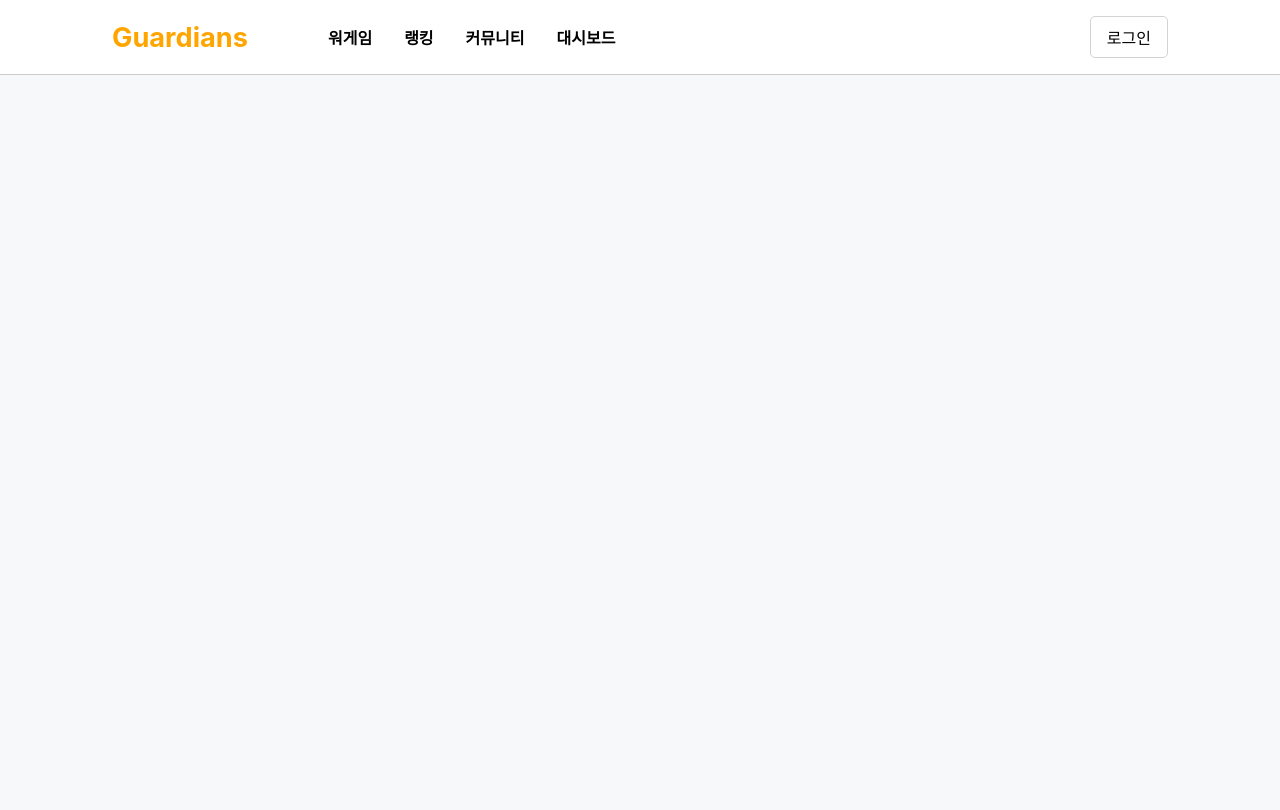
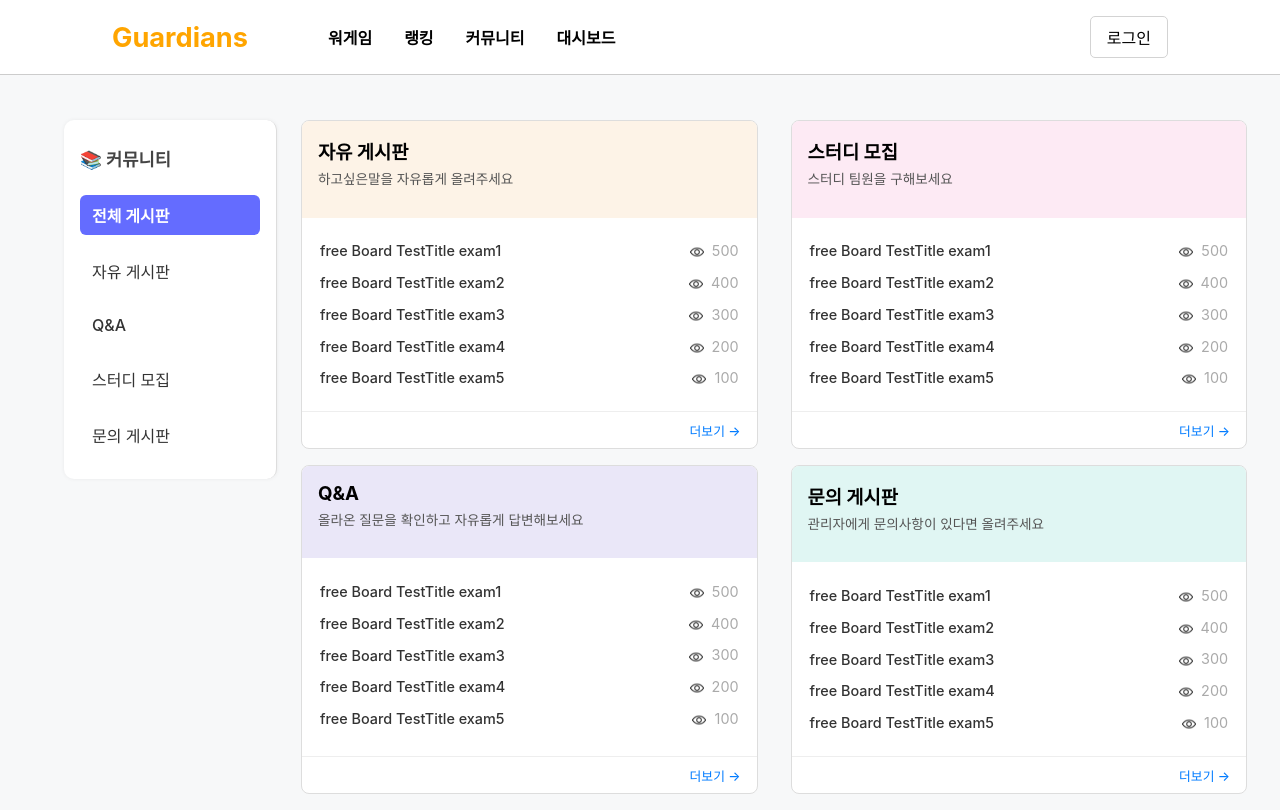
Before and after one commit to BeeGuardians/Guardians-frontend, a React (Vite) app in the folder guardians/: page /community in a window 1280 px wide. Built offline with nearby package versions, Linux system fonts and the light colour scheme; a web font is replaced by a local one.

Commit message:
feat : add CommunityPage

```diff
--- a/guardians/src/App.tsx
+++ b/guardians/src/App.tsx
@@ -6,22 +6,35 @@ import Ranking from "./pages/Ranking";
 import Header from "./components/Header";
 import WargamePage from "./pages/WargamePage/WargamePage";
 
+//커뮤니티 관련
+import CommunityPage from "./pages/community/CommunityPage";
+// import FreeBoardPage from "./pages/community/FreeBoardPage";
+// import QnaBoardPage from "./pages/community/QnaBoardPage";
+// import StudyBoardPage from "./pages/community/StudyBoardPage";
+// import InquiryBoardPage from "./pages/community/InquiryBoardPage";
+
 function App() {
     return (
         <>
             <Header />
-            <div style={{ paddingTop: "5rem" , paddingLeft: "8rem" }}>
+            <div style={{ paddingTop: "5rem", paddingLeft: "3rem" }}>
                 <Routes>
                     <Route path="/" element={<Home />} />
                     <Route path="/login" element={<Login />} />
                     <Route path="/ranking" element={<Ranking />} />
                     <Route path="/dashboard" element={<Dashboard />} />
-                    <Route path="/wargame" element={<WargamePage />} /> {/* ✅ 추가 */}
+                    <Route path="/wargame" element={<WargamePage />} />
+
+                    {/* 커뮤니티 전체 */}
+                    <Route path="/community" element={<CommunityPage />} />
+                    {/*<Route path="/community/free" element={<FreeBoardPage />} />*/}
+                    {/*<Route path="/community/qna" element={<QnaBoardPage />} />*/}
+                    {/*<Route path="/community/study" element={<StudyBoardPage />} />*/}
+                    {/*<Route path="/community/inquiry" element={<InquiryBoardPage />} />*/}
                 </Routes>
             </div>
         </>
     );
 }
 
-
 export default App;
--- a/guardians/src/pages/WargamePage/WargamePage.tsx
+++ b/guardians/src/pages/WargamePage/WargamePage.tsx
@@ -6,10 +6,10 @@ import PopularWargameList from "./PopularWargameList";
 
 function WargamePage() {
     return (
-        <div style={{ display: "flex", padding: "1.5rem" }}>
+        <div style={{ display: "flex", padding: "1.5rem", paddingLeft: "8rem"  }}>
             {/* 왼쪽 메인 */}
             <div style={{ flex: 1.8, paddingRight: "2rem" }}>
-                <h2 style={{ fontWeight: 700 }}>
+                <h2 style={{ fontWeight: 600 }}>
                     워게임
                 </h2>
                 <h3 style={{ marginTop: "0rem", marginBottom: "1rem", fontWeight: 400, fontSize: "1rem", color: "#666" }}>
--- /dev/null
+++ b/guardians/src/pages/community/CommunityPage.tsx
@@ -0,0 +1,52 @@
+import Sidebar from "./components/Sidebar";
+import BoardSection from "./components/BoardSection";
+
+const CommunityPage = () => {
+    const dummyPosts = Array.from({ length: 5 }, (_, i) => ({
+        id: i + 1,
+        title: `free Board TestTitle exam${i + 1}`,
+        views: 100 * (5 - i),
+    }));
+
+    return (
+        <div style={{ marginTop: "1.5rem", display: "flex", gap: "1.5rem", padding: "1rem" }}>
+            <Sidebar />
+            <div style={{ flex: 1 }}>
+                {/*<h2 style={{ marginBottom: "1rem", fontWeight: 600 }}>전체 게시판</h2>*/}
+
+                <div style={{ display: "grid", gridTemplateColumns: "repeat(2, 1fr)", gap: "1rem" }}>
+                    <BoardSection
+                        title="자유 게시판"
+                        description="하고싶은말을 자유롭게 올려주세요"
+                        posts={dummyPosts}
+                        color="#fdf3e7"
+                        link="/community/free"
+                    />
+                    <BoardSection
+                        title="스터디 모집"
+                        description="스터디 팀원을 구해보세요"
+                        posts={dummyPosts}
+                        color="#fdeaf4"
+                        link="/community/study"
+                    />
+                    <BoardSection
+                        title="Q&A"
+                        description="올라온 질문을 확인하고 자유롭게 답변해보세요"
+                        posts={dummyPosts}
+                        color="#eae7f8"
+                        link="/community/qna"
+                    />
+                    <BoardSection
+                        title="문의 게시판"
+                        description="관리자에게 문의사항이 있다면 올려주세요"
+                        posts={dummyPosts}
+                        color="#e0f6f3"
+                        link="/community/inquiry"
+                    />
+                </div>
+            </div>
+        </div>
+    );
+};
+
+export default CommunityPage;
--- /dev/null
+++ b/guardians/src/pages/community/components/BoardSection.tsx
@@ -0,0 +1,84 @@
+import { Link } from "react-router-dom";
+import viewIcon from "../../../assets/view.png"; // 경로는 너 구조에 맞게 조정
+
+type Post = {
+    id: number;
+    title: string;
+    views: number;
+};
+
+type Props = {
+    title: string;
+    description: string;
+    posts: Post[];
+    color?: string;
+    link: string;
+};
+
+const BoardSection = ({ title, description, posts, color = "#f5f5f5", link }: Props) => {
+    return (
+        <div
+            style={{
+                maxWidth: "100%",
+                width: "96%",
+                borderRadius: "8px",
+                overflow: "hidden",
+                border: "1px solid #ddd",
+                backgroundColor: "#fff",
+                display: "flex",
+                flexDirection: "column",
+                justifyContent: "space-between",
+            }}
+        >
+            {/* ✅ 상단: 색 배경 영역 */}
+            <div style={{ backgroundColor: color, padding: "1rem" }}>
+                <h3 style={{ margin: 0 }}>{title}</h3>
+                <p style={{ fontSize: "0.85rem", color: "#555", marginTop: "0.25rem" }}>{description}</p>
+            </div>
+
+            {/* ✅ 하단: 게시글 테이블 영역 */}
+            <div style={{ padding: "1rem", flexGrow: 1 }}>
+                <table style={{ width: "100%", fontSize: "0.9rem" }}>
+                    <tbody>
+                    {posts.map((post) => (
+                        <tr key={post.id}>
+                            <td style={{ padding: "0.4rem 0" }}>
+                                <Link
+                                    to={`${link}/${post.id}`}
+                                    style={{
+                                        color: "#333",
+                                        textDecoration: "none",
+                                        transition: "color 0.2s",
+                                    }}
+                                    onMouseOver={(e) => (e.currentTarget.style.color = "#646cff")}
+                                    onMouseOut={(e) => (e.currentTarget.style.color = "#333")}
+                                >
+                                    {post.title}
+                                </Link>
+
+                            </td>
+                            <td style={{ padding: "0.4rem 0", textAlign: "right", color: "#aaa", width: "80px" }}>
+                                <img
+                                    src={viewIcon}
+                                    alt="view"
+                                    style={{ width: "14px", height: "14px", verticalAlign: "middle", marginRight: "4px" }}
+                                />
+                                <span> {post.views}</span>
+                            </td>
+                        </tr>
+                    ))}
+                    </tbody>
+                </table>
+            </div>
+
+            {/* 더보기 */}
+            <div style={{ padding: "0.5rem 1rem", textAlign: "right", borderTop: "1px solid #eee" }}>
+                <Link to={link} style={{ fontSize: "0.8rem", color: "#007bff" }}>
+                    더보기 →
+                </Link>
+            </div>
+        </div>
+    );
+};
+
+export default BoardSection;
--- /dev/null
+++ b/guardians/src/pages/community/components/Sidebar.tsx
@@ -0,0 +1,59 @@
+import { Link, useLocation } from "react-router-dom";
+
+const Sidebar = () => {
+    const location = useLocation();
+
+    const menuItems = [
+        { path: "/community", label: "전체 게시판" },
+        { path: "/community/free", label: "자유 게시판" },
+        { path: "/community/qna", label: "Q&A" },
+        { path: "/community/study", label: "스터디 모집" },
+        { path: "/community/inquiry", label: "문의 게시판" },
+    ];
+
+    return (
+        <aside
+            style={{
+                right :"100px",
+                width: "180px",
+                padding: "0.5rem 1rem",
+                borderRight: "1px solid #ddd",
+                backgroundColor: "#fff",
+                borderRadius: "10px",
+                boxShadow: "0 0 4px rgba(0,0,0,0.06)",
+                height: "fit-content",
+            }}
+        >
+            <h3 style={{ fontSize: "1.1rem", marginBottom: "1.5rem", fontWeight: 700, color: "#444" }}>
+                📚 커뮤니티
+            </h3>
+            <ul style={{ listStyle: "none", padding: 0, margin: 0 }}>
+                {menuItems.map((item) => {
+                    const isActive = location.pathname === item.path;
+
+                    return (
+                        <li key={item.path} style={{ marginBottom: "1rem" }}>
+                            <Link
+                                to={item.path}
+                                style={{
+                                    display: "block",
+                                    padding: "0.5rem 0.75rem",
+                                    borderRadius: "6px",
+                                    textDecoration: "none",
+                                    fontWeight: isActive ? 700 : 500,
+                                    color: isActive ? "#fff" : "#333",
+                                    backgroundColor: isActive ? "#646cff" : "transparent",
+                                    transition: "all 0.2s ease-in-out",
+                                }}
+                            >
+                                {item.label}
+                            </Link>
+                        </li>
+                    );
+                })}
+            </ul>
+        </aside>
+    );
+};
+
+export default Sidebar;
```
Also changed, not shown: guardians/src/assets/view.png (added), guardians/src/pages/community/FreeBoardPage.tsx (added), guardians/src/pages/community/InquiryBoardPage.tsx (added), guardians/src/pages/community/QnaBoardPage.tsx (added), guardians/src/pages/community/StudyBoardPage.tsx (added), guardians/src/pages/community/components/PostPreview.tsx (added).
